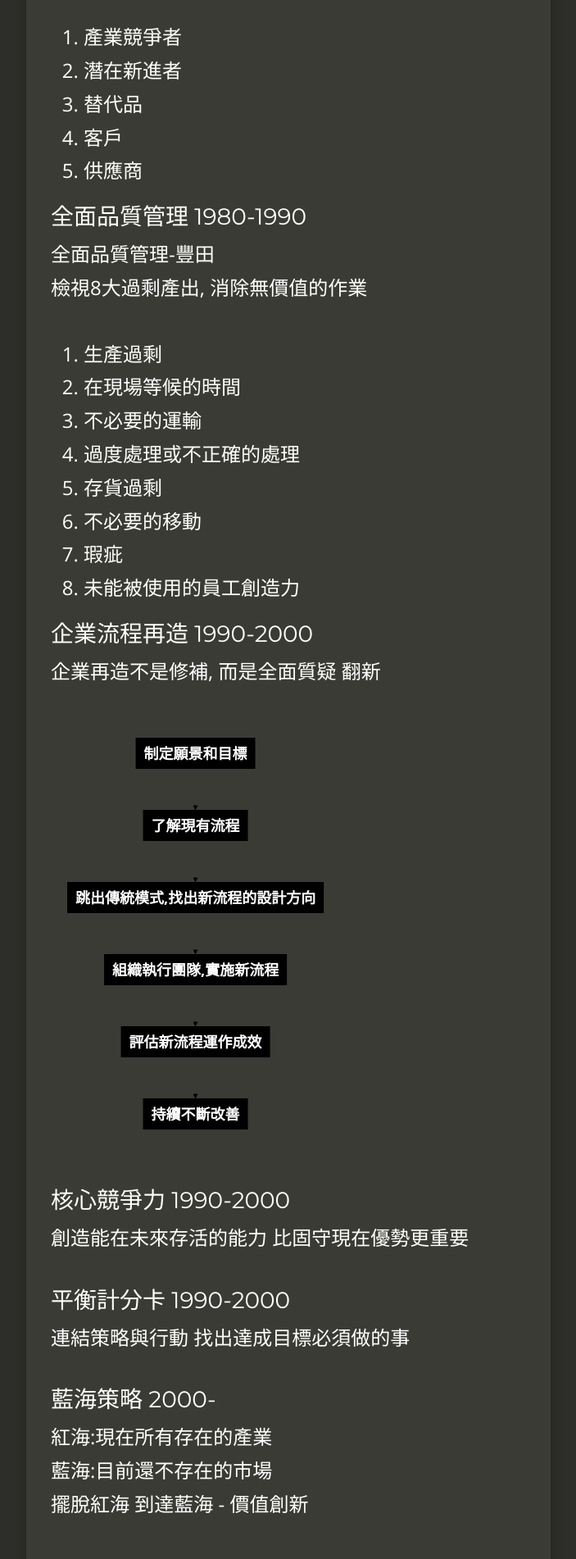
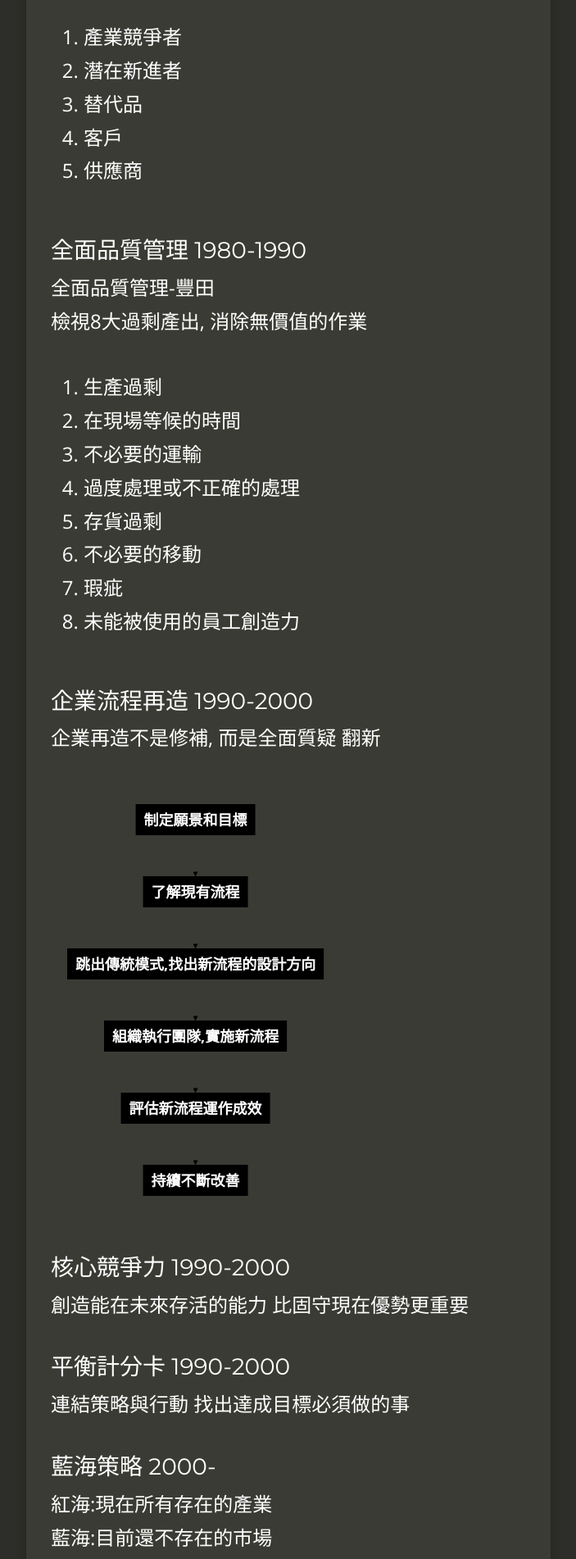
Before and after one commit to jeremywangyuan/Jeremywangyuan.github.io, a Jekyll site: the page built from _posts/2017-09-04-study-note.md, in a window 1280 px wide. Shown: the part 2165-4067 px from the top of the page at 82% size, without its empty margins (288-991 px from the left). Built offline with Jekyll 4.4.1, drawn with Linux system fonts in a browser that asks for light colours; nearby versions of some CDN libraries.

```diff
--- a/_posts/2017-09-04-study-note.md
+++ b/_posts/2017-09-04-study-note.md
@@ -44,7 +44,7 @@ Y理論:人性本善, 工作目的包含自我實現
 2. 潛在新進者
 3. 替代品
 4. 客戶
-5. 供應商<br>
+5. 供應商<br><br>
 
 ### 全面品質管理 1980-1990
 全面品質管理-豐田<br>
@@ -56,7 +56,7 @@ Y理論:人性本善, 工作目的包含自我實現
 5. 存貨過剩
 6. 不必要的移動
 7. 瑕疵
-8. 未能被使用的員工創造力<br>
+8. 未能被使用的員工創造力<br><br>
 
 ### 企業流程再造 1990-2000
 企業再造不是修補, 而是全面質疑 翻新
```
